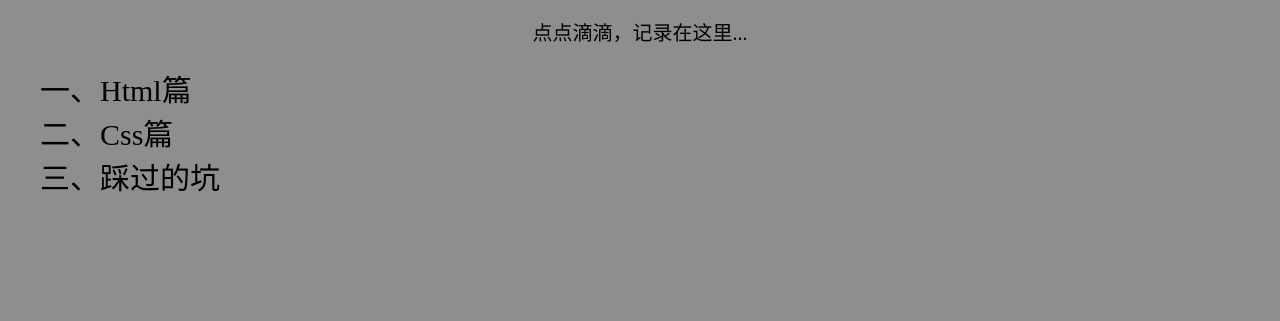
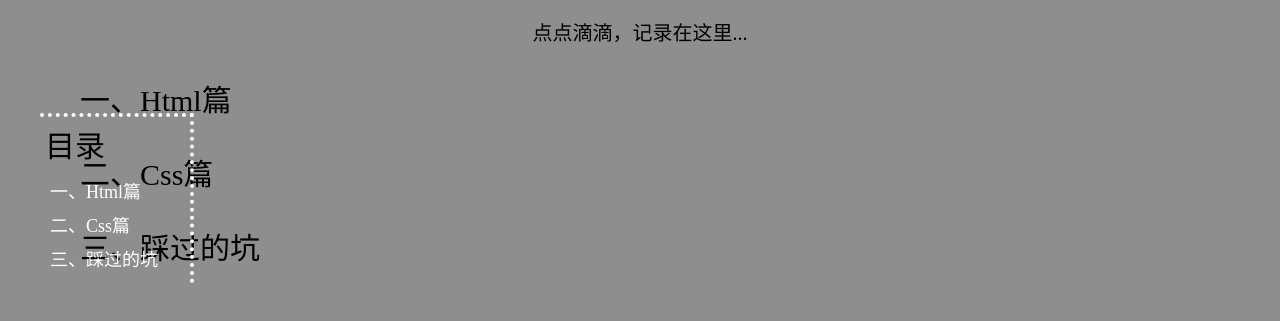
Before and after one commit to zhangjianrui/zhangjianrui.github.io, a plain HTML site: page index.html in a window 1280 px wide. Shown: the part 87-408 px from the top of the page. Drawn offline with Linux system fonts and the light colour scheme.

Commit message:
更新说明

```diff
--- a/css/index.css
+++ b/css/index.css
@@ -1,6 +1,6 @@
 a,ul,li{
-	margin: 0;
-	padding: 0;
+	/* margin: 0;
+	padding: 0;  */
 	list-style: none;
 	text-decoration: none;
 	color: black;
@@ -8,6 +8,7 @@ a,ul,li{
 }
 body{
 	background-color: #8e8e8e;
+	font-family: 楷体;
 }
 a:hover{
 	color: red;
@@ -32,3 +33,27 @@ ul ul li a{
 	text-align: center;
 	font-size: 20px;
 }
+
+.list{
+
+	width: 150px;
+	position: fixed;
+	left: 40px;
+	top:200px;
+	border-top:4px dotted white;
+	border-right:4px dotted white;
+}
+
+.list ul{
+	margin: 0;
+	padding: 5px;
+}
+
+.list ul a{
+	font-size: 18px;
+	color: white;
+}
+
+.list ul a:hover{
+	color: red;
+}
--- a/index.html
+++ b/index.html
@@ -6,6 +6,17 @@
 		<link rel="stylesheet" href="css/index.css">
 		<link rel="shortcut icon" type="image/x-icon" href="img/tit.ico" />
 	</head>
+	<body>
+	<div class="list">
+		<ul>
+			<li class="mg">目录</li>
+			<ul>
+				<li><a href="#Html">一、Html篇</a></li>
+			<li><a href="#Css">二、Css篇</a></li>
+			<li><a href="#caikeng">三、踩过的坑</a></li>
+			</ul>
+		</ul>
+	</div>
 	<div class="main">
 		<!-- header -->
  				<div class="header">
@@ -21,23 +32,21 @@
 			<!-- 目录 -->
 			<div class="catalog">
 				<ul>
-					<li><a href="#">一、Html篇</a></li>
+					<li id="Html"><a href="#">一、Html篇</a></li>
 					<ul>
-						<li><a href="sites/01.html">1.max-width</a>
-						<span></span>
-					</li>
 					<li><a href="#"></a></li>
 					<li><a href="#"></a></li>
 				</ul>
 			</ul>
 			<ul>
-				<li><a href="#">二、Css篇</a></li>
+				<li id="Css"><a href="#">二、Css篇</a></li>
 				<ul>
-					<li>1</li>
+					<li><a href="sites/01.html">1.max-width</a></li>
+					<li><a href="sites/02.html">2.box-sizing</a></li>
 				</ul>
 			</ul>
 			<ul>
-				<li><a href="#">三、踩过的坑</a></li>
+				<li id="caikeng"><a href="#">三、踩过的坑</a></li>
 				<ul>
 					<li>1</li>
 				</ul>
```
